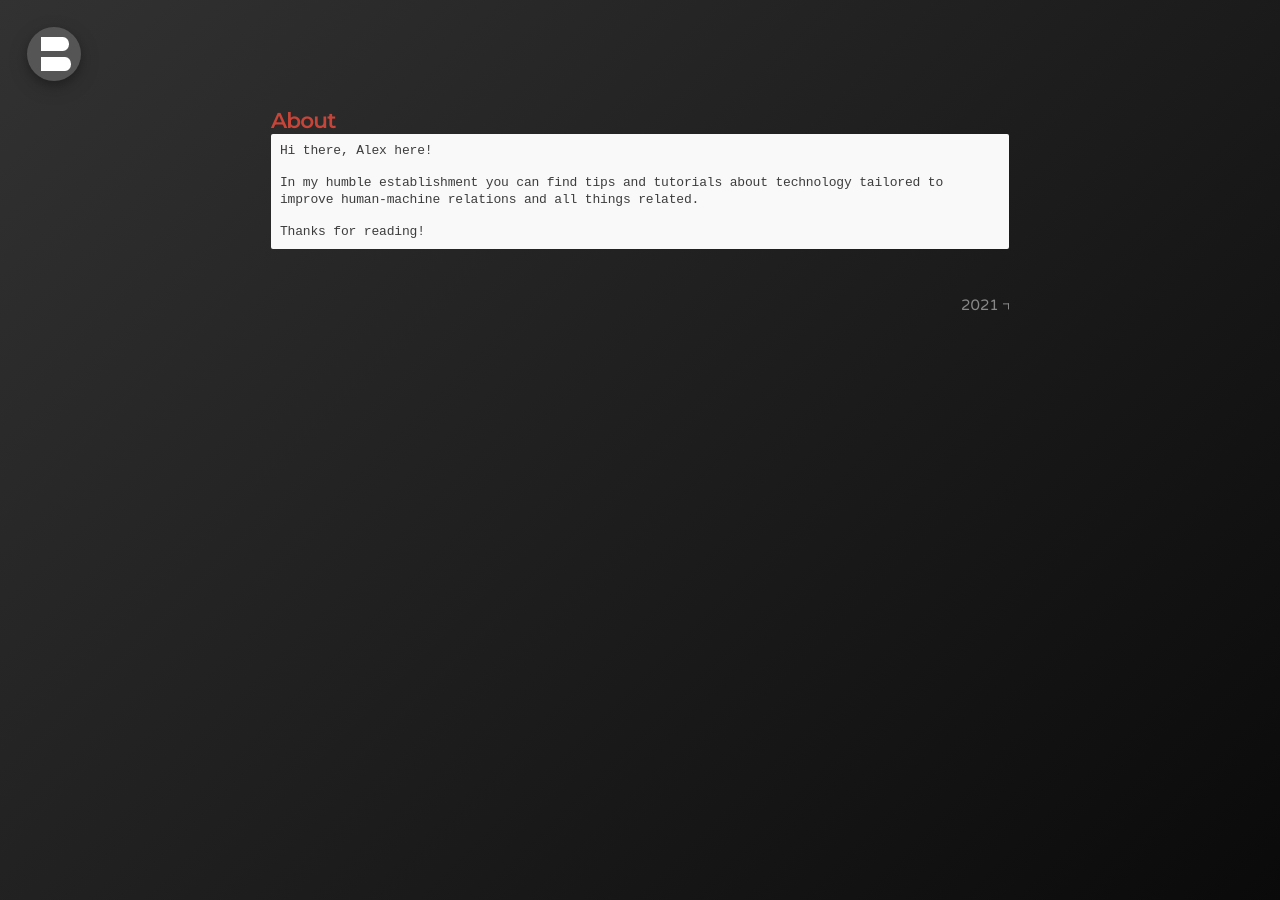
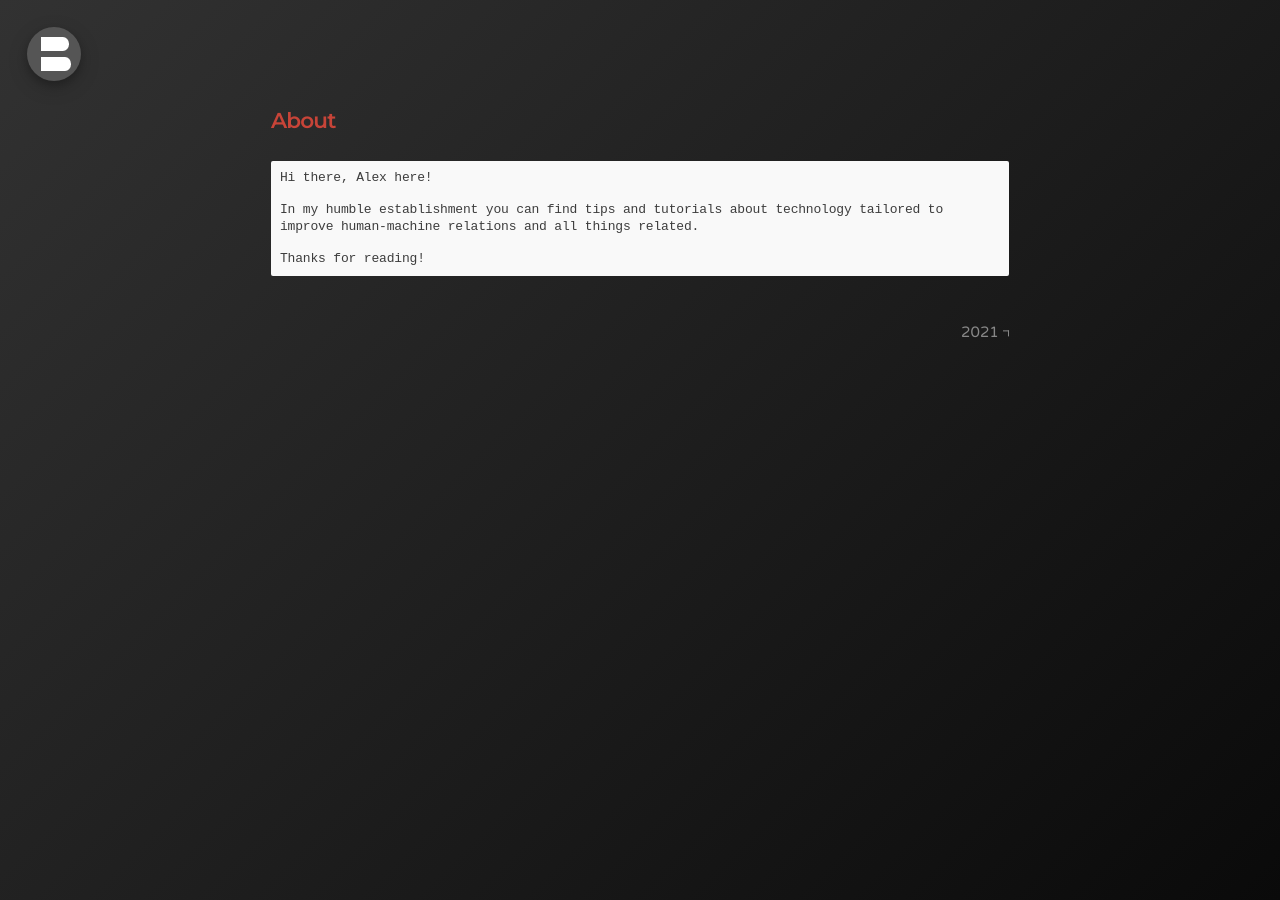
Before and after one commit to bonina/bonina.github.io, a Jekyll site: the page built from about.md, in a window 1280 px wide. Built offline with Jekyll 4.4.1, drawn with Linux system fonts in a browser that asks for light colours.

Commit message:
Update _message.scss

```diff
--- a/_sass/_message.scss
+++ b/_sass/_message.scss
@@ -24,14 +24,15 @@
   //white-space: pre; /* css-3 */
   //word-wrap: break-word; /* Internet Explorer 5.5+ */
   //white-space : normal;
-  margin: 0px auto;
+  //margin: 0px auto;
   margin-bottom: 1rem;
-  display: flex;
-  flex-wrap: wrap;
-  flex: auto;
+  //display: flex;
+  //flex-wrap: wrap;
+  //flex: auto;
 
   p {
     display: inline;
-    white-space: pre;
+    white-space: nowrap;
+    overflow-x: auto;
   }
 }
```
